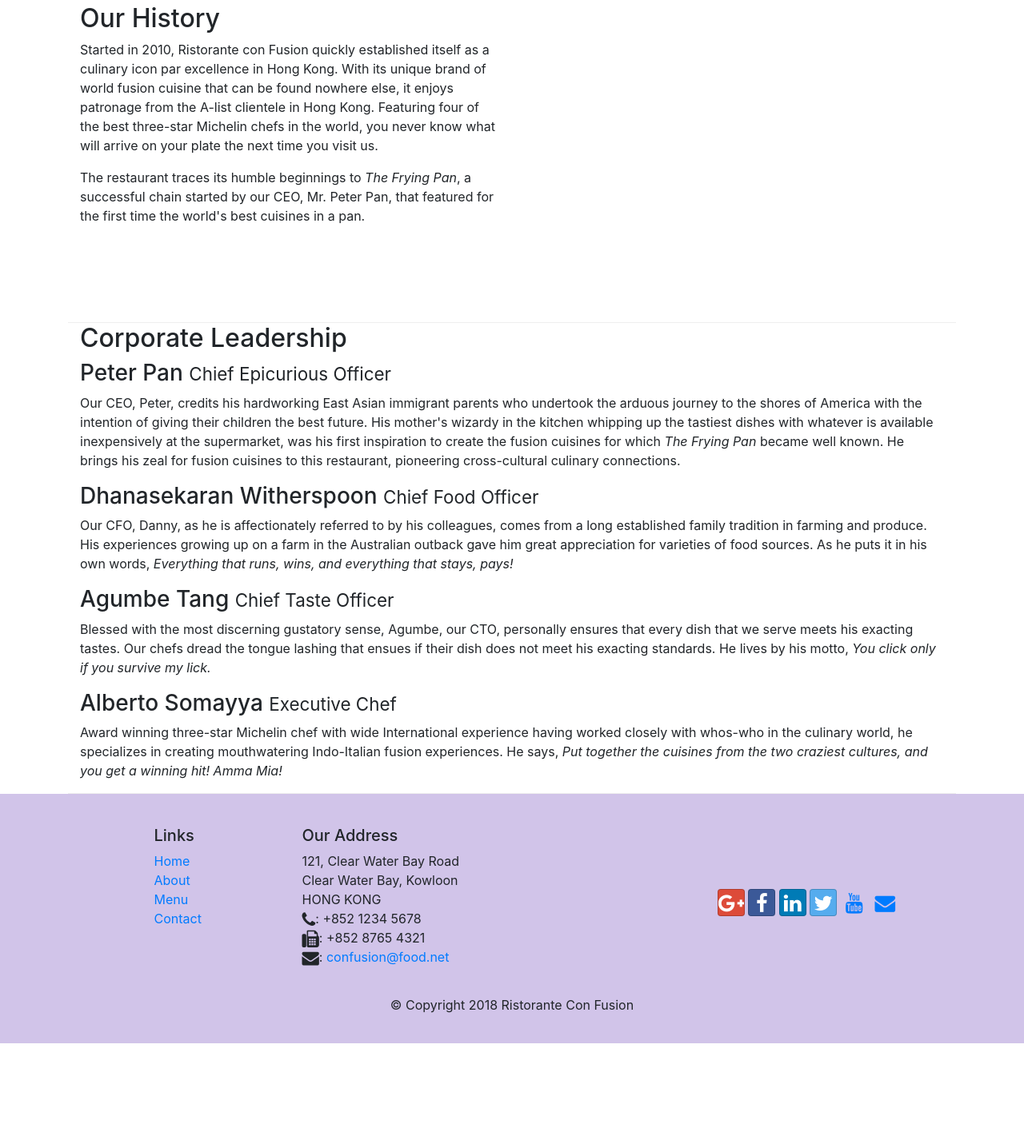
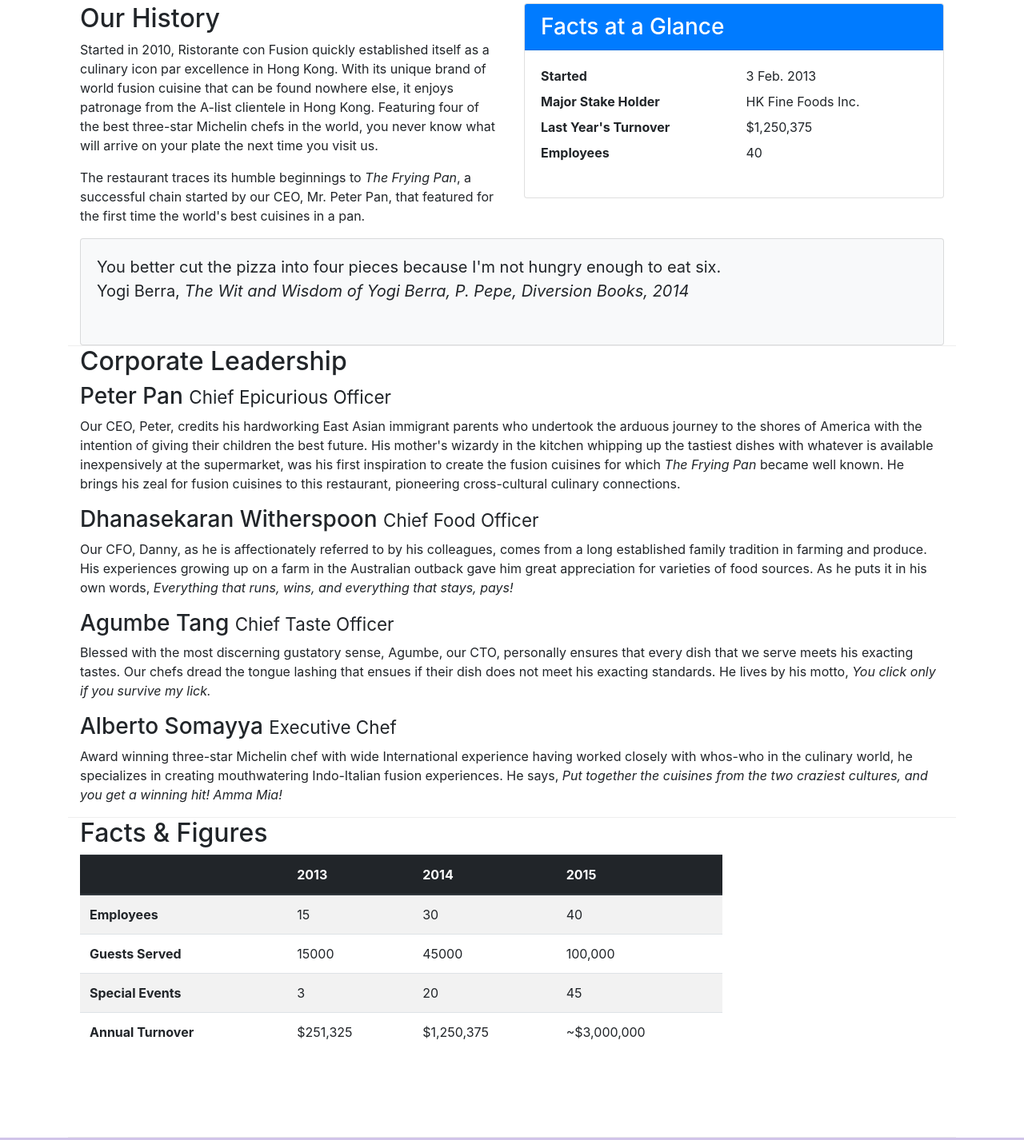
Before and after one commit to tpssoni/conFusion, a website: page aboutus.html in a window 1280 px wide. Shown: the part 437-1863 px from the top of the page at 80% size. Before the commit the page ends 1742 px from the top, so only its background shows below. Drawn offline with nearby package versions, Linux system fonts and the light colour scheme.

Commit message:
Tables and Cards

```diff
--- a/aboutus.html
+++ b/aboutus.html
@@ -30,7 +30,7 @@
 
                     <li class="nav-item"><a class="nav-link" href="#"><span class="fa fa-list fa-lg"></span>Menu</a></li>
 
-                    <li class="nav-item"><a class="nav-link" href="#"><span class="fa fa-address-card fa-lg"></span>Contact</a></li>
+                    <li class="nav-item"><a class="nav-link" href="./contactus.html"><span class="fa fa-address-card fa-lg"></span>Contact</a></li>
                 </ul>
             </div>
         </div>
@@ -67,7 +67,36 @@
                 <p>Started in 2010, Ristorante con Fusion quickly established itself as a culinary icon par excellence in Hong Kong. With its unique brand of world fusion cuisine that can be found nowhere else, it enjoys patronage from the A-list clientele in Hong Kong.  Featuring four of the best three-star Michelin chefs in the world, you never know what will arrive on your plate the next time you visit us.</p>
                 <p>The restaurant traces its humble beginnings to <em>The Frying Pan</em>, a successful chain started by our CEO, Mr. Peter Pan, that featured for the first time the world's best cuisines in a pan.</p>
             </div>
-            <div>
+            <div class="col-sm">
+                <div class="card">
+                    <h3 class="card-header bg-primary text-white">Facts at a Glance</h3>
+                    <div class="card-body">
+                        <dl class="row">
+                            <dt class="col-6">Started</dt>
+                            <dd class="col-6">3 Feb. 2013</dd>
+                            <dt class="col-6">Major Stake Holder</dt>
+                            <dd class="col-6">HK Fine Foods Inc.</dd>
+                            <dt class="col-6">Last Year's Turnover</dt>
+                            <dd class="col-6">$1,250,375</dd>
+                            <dt class="col-6">Employees</dt>
+                            <dd class="col-6">40</dd>
+                        </dl>
+                        </dl>
+                    </div>
+                </div>
+            </div>
+            <div class="col-12">
+                <div class="card card-body bg-light">
+                    <blockquote class="blockquote">
+                        <p class="mb-0">You better cut the pizza into four pieces because I'm not hungry enough to eat six.</p>
+                        <footer class="blockquote">
+                            Yogi Berra,
+                            <cite title="Source Title">
+                                The Wit and Wisdom of Yogi Berra, P. Pepe, Diversion Books, 2014
+                            </cite>
+                        </footer>
+                    </blockquote>
+                </div>
             </div>
         </div>
 
@@ -77,13 +106,61 @@
                 <h2>Corporate Leadership</h2>
                 <h3>Peter Pan <small>Chief Epicurious Officer</small></h3>
                 <p class="d-none d-sm-block">Our CEO, Peter, credits his hardworking East Asian immigrant parents who undertook the arduous journey to the shores of America with the intention of giving their children the best future. His mother's wizardy in the kitchen whipping up the tastiest dishes with whatever is available inexpensively at the supermarket, was his first inspiration to create the fusion cuisines for which <em>The Frying Pan</em> became well known. He brings his zeal for fusion cuisines to this restaurant, pioneering cross-cultural culinary connections.</p>
+
                 <h3>Dhanasekaran Witherspoon <small>Chief Food Officer</small></h3>
                 <p class="d-none d-sm-block">Our CFO, Danny, as he is affectionately referred to by his colleagues, comes from a long established family tradition in farming and produce. His experiences growing up on a farm in the Australian outback gave him great appreciation for varieties of food sources. As he puts it in his own words, <em>Everything that runs, wins, and everything that stays, pays!</em></p>
+
                 <h3>Agumbe Tang <small>Chief Taste Officer</small></h3>
                 <p class="d-none d-sm-block">Blessed with the most discerning gustatory sense, Agumbe, our CTO, personally ensures that every dish that we serve meets his exacting tastes. Our chefs dread the tongue lashing that ensues if their dish does not meet his exacting standards. He lives by his motto, <em>You click only if you survive my lick.</em></p>
+
                 <h3>Alberto Somayya <small>Executive Chef</small></h3>
                 <p class="d-none d-sm-block">Award winning three-star Michelin chef with wide International experience having worked closely with whos-who in the culinary world, he specializes in creating mouthwatering Indo-Italian fusion experiences. He says, <em>Put together the cuisines from the two craziest cultures, and you get a winning hit! Amma Mia!</em></p>
             </div>
+       </div>
+
+       <div class="row row-content">
+           <div class="col-12 col-sm-9">
+               <h2>Facts &amp; Figures</h2>
+               <div class="table-responsive">
+                    <table class="table table-striped">
+                        <thead class="thead-dark">
+                            <tr>
+                                <th>&nbsp;</th>
+                                <th>2013</th>
+                                <th>2014</th>
+                                <th>2015</th>
+                            </tr>
+                        </thead>
+                        <tbody>
+                            <tr>
+                                <th>Employees</th>
+                                <td>15</td>
+                                <td>30</td>
+                                <td>40</td>
+                            </tr>
+                            <tr>
+                                <th>Guests Served</th>
+                                <td>15000</td>
+                                <td>45000</td>
+                                <td>100,000</td>
+                            </tr>
+                            <tr>
+                                <th>Special Events</th>
+                                <td>3</td>
+                                <td>20</td>
+                                <td>45</td>
+                            </tr>
+                            <tr>
+                                <th>Annual Turnover</th>
+                                <td>$251,325</td>
+                                <td>$1,250,375</td>
+                                <td>~$3,000,000</td>
+                            </tr>
+                        </tbody>
+                    </table>
+                </div>
+           </div>
+           <div class="col-12 col-sm-3"></div>
        </div>
 
     </div>
@@ -97,7 +174,7 @@
                         <li><a href="./index.html">Home</a></li>
                         <li><a href="#">About</a></li>
                         <li><a href="#">Menu</a></li>
-                        <li><a href="#">Contact</a></li>
+                        <li><a href="./contactus.html">Contact</a></li>
                     </ul>
                 </div>
                 <div class="col-7 col-sm-5">
```
Also changed, not shown: index.html (+2 -2 lines).
